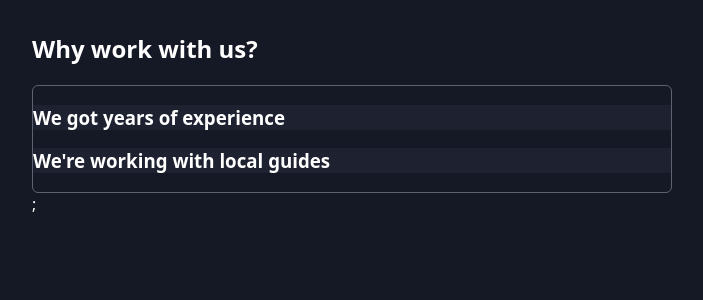
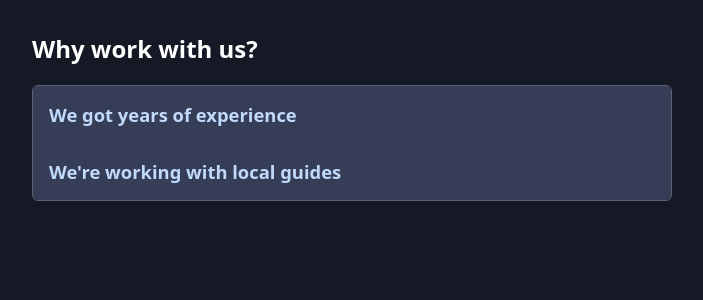
Before and after one commit to DenisHristov12/ReactPatterns, a React (Vite) app: page / in a window 1280 px wide. Shown: the top 300 px of the page, without its empty margins (288-991 px from the left). Built offline with nearby package versions, Linux system fonts and the light colour scheme.

Commit message:
configuring compound components

```diff
--- a/src/App.jsx
+++ b/src/App.jsx
@@ -1,5 +1,4 @@
 import Accordion from './components/Accordion/Accordion';
-import AccordionItem from './components/Accordion/AccordionItem';
 
 function App() {
   return (
@@ -8,10 +7,15 @@ function App() {
         <h2>Why work with us?</h2>
 
         <Accordion className="accordion">
-          <AccordionItem
-            id="experience"
-            className="accordion-item"
-            title="We got years of experience">
+          <Accordion.Item className="accordion-item">
+            <Accordion.Title
+              className="accordion-item-title"
+              id="experience">
+              We got years of experience
+            </Accordion.Title>
+            <Accordion.Content
+              className="accordion-item-content"
+              id="experience">
               <article>
                 <p>You can&apos;t go wrong with us.</p>
                 <p>
@@ -19,11 +23,17 @@ function App() {
                   vacation trips for more than years.
                 </p>
               </article>
-          </AccordionItem>
-          <AccordionItem
+            </Accordion.Content>
+          </Accordion.Item>
+          <Accordion.Item className="accordion-item">
+            <Accordion.Title
               id="local-guides"
-            className="accordion-item"
-            title="We're working with local guides">
+              className="accordion-item-title">
+              We're working with local guides
+            </Accordion.Title>
+            <Accordion.Content
+              className="accordion-item-content"
+              id="local-guides">
               <article>
                 <p>We are not doing this along from our office.</p>
                 <p>
@@ -31,7 +41,8 @@ function App() {
                   pleasant vacation.
                 </p>
               </article>
-          </AccordionItem>
+            </Accordion.Content>
+          </Accordion.Item>
         </Accordion>
       </section>
     </main>
--- a/src/components/Accordion/Accordion.jsx
+++ b/src/components/Accordion/Accordion.jsx
@@ -1,5 +1,8 @@
 import { useContext, useState } from 'react';
 import { createContext } from 'react';
+import AccordionItem from './AccordionItem';
+import AccordionTitle from './AccordionTitle';
+import AccordionContent from './AccordionContent';
 
 const AccordionContext = createContext();
 
@@ -18,25 +21,24 @@ export function useAccordionContext() {
 function Accordion({ children, className }) {
   const [openItemId, setOpenItemId] = useState(null);
 
-  function openItem(id) {
-    setOpenItemId(id);
-  }
-
-  function closeItem() {
-    setOpenItemId(null);
+  function toggleItem(id) {
+    setOpenItemId((prevId) => (prevId === id ? null : id));
   }
 
   const contextValue = {
     openItemId,
-    openItem,
-    closeItem,
+    toggleItem,
   };
 
   return (
     <AccordionContext.Provider value={contextValue}>
-      <ul className={className}>{children}</ul>;
+      <ul className={className}>{children}</ul>
     </AccordionContext.Provider>
   );
 }
 
+Accordion.Item = AccordionItem;
+Accordion.Title = AccordionTitle;
+Accordion.Content = AccordionContent;
+
 export default Accordion;
--- /dev/null
+++ b/src/components/Accordion/AccordionContent.jsx
@@ -0,0 +1,18 @@
+import { useAccordionContext } from './Accordion';
+
+function AccordionContent({ id, children, className }) {
+  const { openItemId } = useAccordionContext();
+
+  const isOpen = openItemId === id;
+
+  return (
+    <div
+      className={
+        isOpen ? `${className ?? ''} open` : `${className ?? ''} close`
+      }>
+      {children}
+    </div>
+  );
+}
+
+export default AccordionContent;
--- a/src/components/Accordion/AccordionItem.jsx
+++ b/src/components/Accordion/AccordionItem.jsx
@@ -1,29 +1,7 @@
 import { useAccordionContext } from './Accordion';
 
-function AccordionItem({ id, title, className, children }) {
-  const { openItemId, openItem, closeItem } = useAccordionContext();
-
-  const isOpen = openItemId === id;
-
-  function handleClick() {
-    if (isOpen) {
-      closeItem();
-    } else {
-      openItem(id);
-    }
-  }
-
-  return (
-    <li className={className}>
-      <h3>{title}</h3>
-      <div
-        className={
-          isOpen ? 'accordion-item-content open' : 'accordion-item-content'
-        }>
-        {children}
-      </div>
-    </li>
-  );
+function AccordionItem({ className, children }) {
+  return <li className={className}>{children}</li>;
 }
 
 export default AccordionItem;
--- /dev/null
+++ b/src/components/Accordion/AccordionTitle.jsx
@@ -0,0 +1,15 @@
+import { useAccordionContext } from './Accordion';
+
+function AccordionTitle({ id, children, className }) {
+  const { toggleItem } = useAccordionContext();
+
+  return (
+    <h3
+      onClick={() => toggleItem(id)}
+      className={className}>
+      {children}
+    </h3>
+  );
+}
+
+export default AccordionTitle;
--- a/src/index.css
+++ b/src/index.css
@@ -62,9 +62,12 @@ main {
 }
 
 .accordion-item-content {
-  display: none;
   padding: 1rem;
   background-color: #2c344a;
+}
+
+.close {
+  display: none;
 }
 
 .open {
```
Lines whose indentation alone changed are shown as unchanged.
